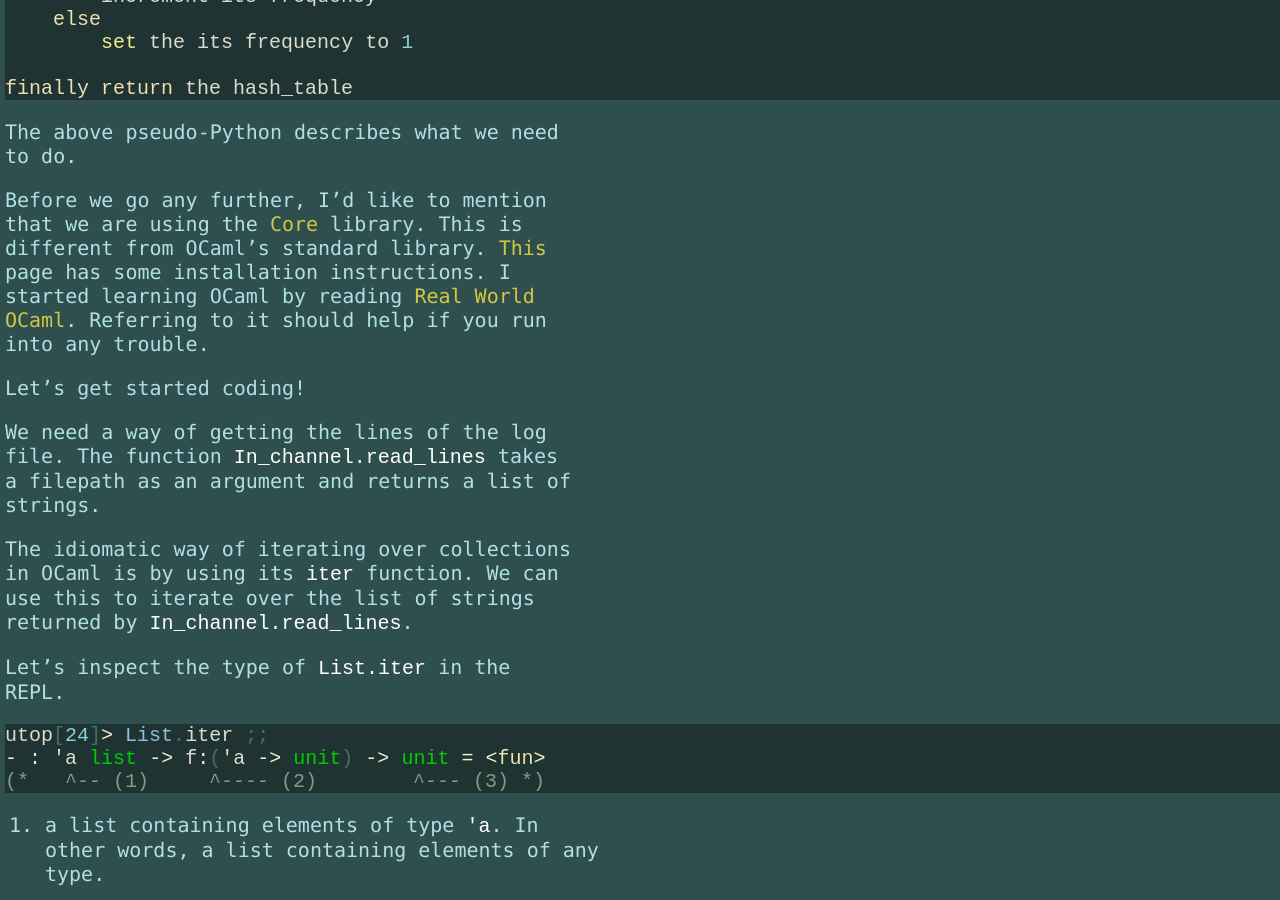
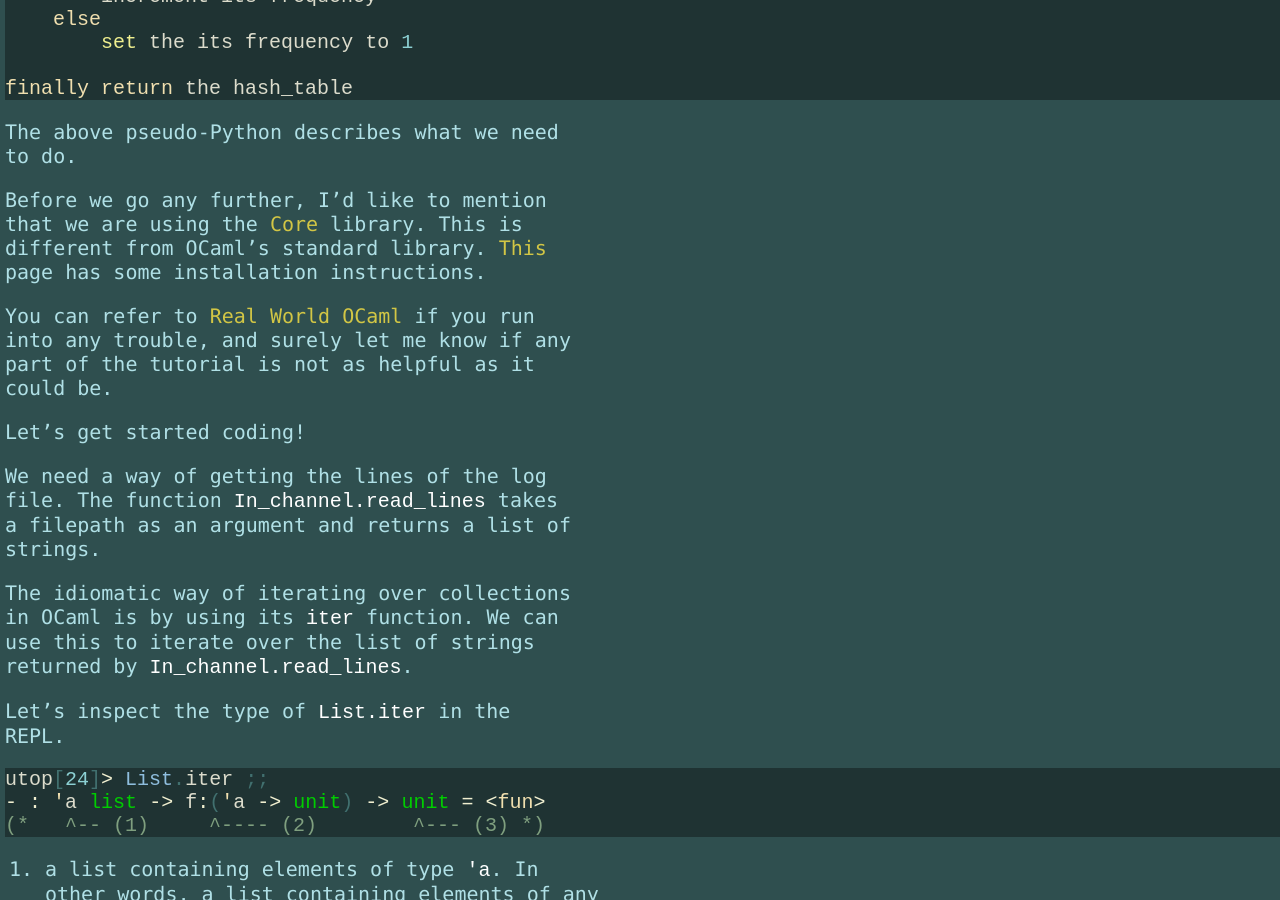
Before and after one commit to codesurfers/codesurfers.github.io, a Jekyll site: the page built from _posts/2014-07-07-k-most-frequent-lines-in-a-log-file.md, in a window 1280 px wide and 900 px high, scrolled down 765 px. Built offline with Jekyll 4.4.1, drawn with Linux system fonts in a browser that asks for light colours; Markdown is read by kramdown in place of the engine named in the settings.

Commit message:
Rewrite <p>

```diff
--- a/_posts/2014-07-07-k-most-frequent-lines-in-a-log-file.md
+++ b/_posts/2014-07-07-k-most-frequent-lines-in-a-log-file.md
@@ -44,10 +44,12 @@ Before we go any further, I'd like to mention that we are using the
 [Core](https://ocaml.janestreet.com/ocaml-core/111.17.00/doc/core/#Std)
 library. This is different from OCaml's standard library.
 [This](https://github.com/realworldocaml/book/wiki/Installation-Instructions)
-page has some installation instructions. I started learning OCaml by
-reading [Real World
-OCaml](https://realworldocaml.org/v1/en/html/index.html). Referring to
-it should help if you run into any trouble.
+page has some installation instructions.
+
+You can refer to [Real World
+OCaml](https://realworldocaml.org/v1/en/html/index.html) if you run
+into any trouble, and surely let me know if any part of the tutorial
+is not as helpful as it could be.
 
 Let's get started coding!
 
```
